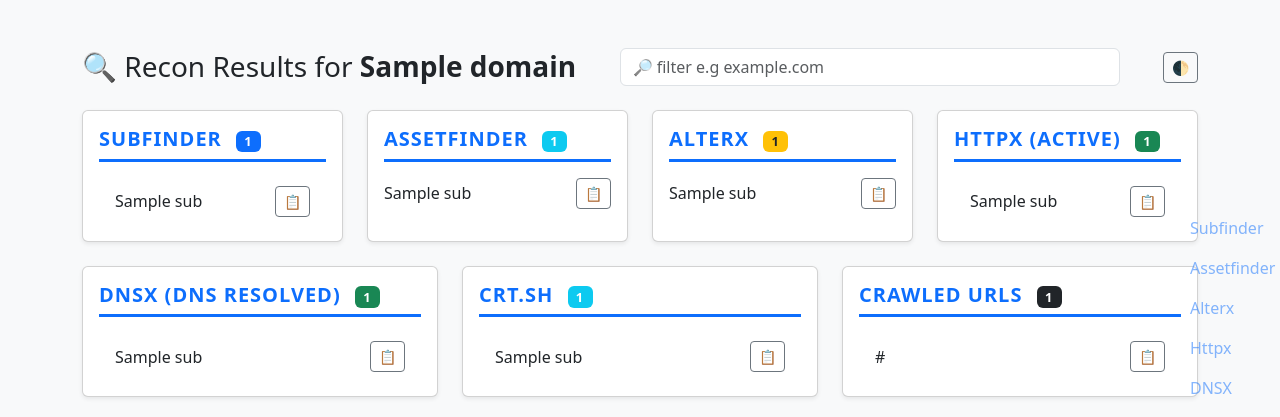
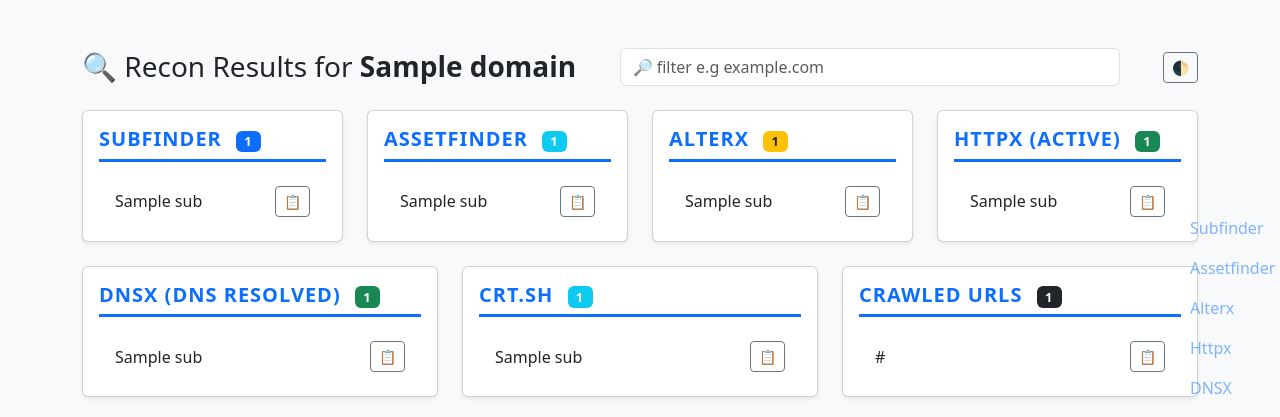
Before and after one commit to Ibrahim227/ReconCraft, a Flask app: template templates/results.html in a window 1280 px wide. Shown: the top 417 px of the page. Run offline with Flask 3, Linux system fonts and the light colour scheme; the template is opened without the code that fills it: most values are stand-ins (such as "Sample title", 1, 10 or a date in 2020); some libraries are stand-ins or nearby versions.

Commit message:
update results.html

```diff
--- a/templates/results.html
+++ b/templates/results.html
@@ -150,14 +150,18 @@
             <h5 class="section-header">Assetfinder
               <span class="badge bg-info subdomain-badge">{{ assetfinder_subdomains|length }}</span>
             </h5>
+            {% if assetfinder_subdomains %}
+              <ul class="list-group list-group-flush" style="max-height: 220px; overflow-y: auto;">
                 {% for sub in assetfinder_subdomains %}
                   <li class="list-group-item d-flex justify-content-between align-items-center">
                     {{ sub }}
                     <button onclick="navigator.clipboard.writeText('{{ sub }}')" class="btn btn-sm btn-outline-secondary" aria-label="Copy subdomain">📋</button>
                   </li>
+                {% endfor %}
+              </ul>
             {% else %}
               <p class="text-muted mb-0">No results from Assetfinder.</p>
-            {% endfor %}
+            {% endif %}
           </div>
         </div>
       </div>
@@ -168,14 +172,18 @@
             <h5 class="section-header">Alterx
               <span class="badge bg-warning text-dark subdomain-badge">{{ alterx_subdomains|length }}</span>
             </h5>
+            {% if alterx_subdomains %}
+              <ul class="list-group list-group-flush" style="max-height: 220px; overflow-y: auto;">
                 {% for sub in alterx_subdomains %}
                   <li class="list-group-item d-flex justify-content-between align-items-center">
                     {{ sub }}
                     <button onclick="navigator.clipboard.writeText('{{ sub }}')" class="btn btn-sm btn-outline-secondary" aria-label="Copy subdomain">📋</button>
                   </li>
+                {% endfor %}
+              </ul>
             {% else %}
               <p class="text-muted mb-0">No results from Alterx.</p>
-            {% endfor %}
+            {% endif %}
           </div>
         </div>
       </div>
```
Lines whose indentation alone changed are shown as unchanged.
